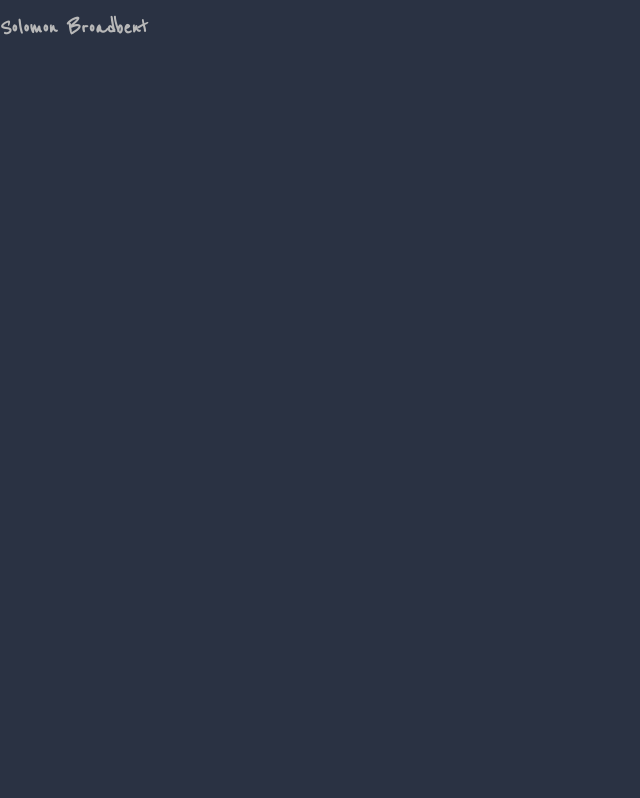
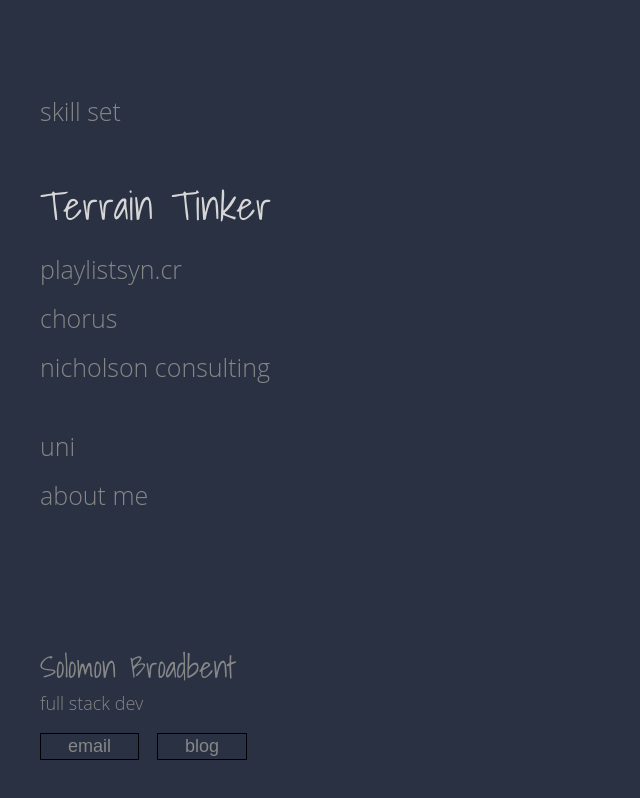
Before and after one commit to solomonbroadbent/personal-site, a Next.js app: page / in a window 1280 px wide. Shown: the whole page, without its empty margins (0-640 px from the left). Built offline with nearby package versions, Linux system fonts and the light colour scheme.

Commit message:
add start of navigation component

```diff
--- a/pages/_app.tsx
+++ b/pages/_app.tsx
@@ -1,4 +1,5 @@
 import '../styles/globals.css';
+import '../styles/utilities.css';
 import type { AppProps } from 'next/app';
 
 function MyApp({ Component, pageProps }: AppProps) {
--- a/pages/index.tsx
+++ b/pages/index.tsx
@@ -7,12 +7,57 @@ export default function Home() {
 		<main>
 			<Head>
 				<link
-					href='https://fonts.googleapis.com/css2?family=Reenie+Beanie&Open+Sans'
+					href='https://fonts.googleapis.com/css2?family=Shadows+Into+Light&Open+Sans'
 					rel='stylesheet'
+				/>
+				<meta
+					name='viewport'
+					content='viewport-fit=cover, width=device-width, initial-scale=1, minimum-scale=1'
 				/>
 				<title>sol</title>
 			</Head>
-			<h1>Solomon Broadbent</h1>
+			<header id={styles['landing-section']}>
+				<h1>Solomon Broadbent</h1>
+				<h2>Full Stack Dev</h2>
+			</header>
+			<section id={styles['navigation-section']}>
+				<div id={styles.links}>
+					<h1
+						className={`${styles.link} ${styles['link--extra-margin-bottom']} hoverable`}
+					>
+						skill set
+					</h1>
+					<h1 className={`${styles.link} ${styles['link--active']}`}>
+						terrain tinker
+					</h1>
+					<h1 className={`${styles.link} hoverable`}>playlistsyn.cr</h1>
+					<h1 className={`${styles.link} hoverable`}>chorus</h1>
+					<h1 className={`${styles.link} hoverable`}>nicholson consulting</h1>
+					<h1
+						className={`${styles.link} ${styles['link--extra-margin-top']} hoverable`}
+					>
+						uni
+					</h1>
+					<h1 className={`${styles.link} hoverable`}>about me</h1>
+				</div>
+				<div id={styles.contact}>
+					<h1>Solomon Broadbent</h1>
+					<h2>full stack dev</h2>
+					<button
+						id={styles['email-button']}
+						className={`${styles.button} hoverable`}
+					>
+						email
+					</button>
+					<button
+						id={styles['blog-button']}
+						className={`${styles.button} hoverable`}
+					>
+						blog
+					</button>
+				</div>
+			</section>
+			<section id={styles['main-section']}></section>
 		</main>
 	);
 }
--- a/styles/Home.module.css
+++ b/styles/Home.module.css
@@ -0,0 +1,77 @@
+#landing-section {
+	display: grid;
+	align-content: center;
+	justify-content: center;
+
+	display: none;
+}
+
+#navigation-section {
+	width: var(--responsive__navigation-section-width);
+
+	--root-vertical-padding: calc(var(--responsive__root-padding) * 2);
+	height: calc(100vh - var(--root-vertical-padding));
+
+	display: grid;
+
+	/*background-color: hsl(231, 23%, 21%);*/
+}
+
+#links {
+	align-self: center;
+}
+
+.link {
+	--link-margin: .75rem;
+	--link-margin--extra-margin: calc(var(--link-margin) * 3);
+
+	font-size: 1.25rem;
+	margin-top: var(--link-margin);
+	margin-bottom: var(--link-margin);
+
+	/* prevents hover from triggering when not over text */
+	width: fit-content;
+}
+
+.link--active {
+	font-family: var(--font-family-accent);
+	color: var(--color-text-light);
+	font-size: 2rem;
+	text-transform: capitalize;
+}
+
+.link--extra-margin-top {
+	margin-top: var(--link-margin--extra-margin);
+}
+
+.link--extra-margin-bottom {
+	margin-bottom: var(--link-margin--extra-margin);
+}
+
+#contact {
+	--contact--font-size: 0.9rem;
+
+	align-self: end;
+}
+
+#contact h1 {
+	font-family: var(--font-family-accent);
+	font-style: normal;
+}
+
+#contact h2 {
+	font-size: var(--contact--font-size);
+}
+
+#contact .button {
+	background-color: transparent;
+	border-style: solid;
+	border-width: 1px;
+	margin-top: var(--contact--font-size);
+	font-size: var(--contact--font-size);
+	padding: 0.1em 1.5em;
+}
+
+#contact .button:not(:last-child) {
+	margin-right: var(--contact--font-size);
+}
--- a/styles/globals.css
+++ b/styles/globals.css
@@ -1,36 +1,57 @@
+:root {
+	--color-background: hsl(221, 23%, 21%);
+	--color-text-light: hsl(0, 0%, 84%);
+	--color-text-medium: hsl(0, 0%, 72%);
+	--color-text-dark: hsl(0, 0%, 53%);
+	--color-text-accent: hsl(54, 48%, 52%);
+
+	--font-family-primary: 'Open Sans', sans-serif;
+	--font-family-accent: 'Shadows Into Light', cursive;
+
+	--breakpoint-narrow: 320px;
+	--breakpoint-medium: 768px;
+	--breakpoint-wide: 992px;
+
+	--responsive__font-size: 20px;
+	--responsive__root-padding: clamp(10px, 5vmin, 100px);
+	--responsive__navigation-section-width: calc(100vw - var(--responsive__root-padding) * 2);
+}
+
+*, *::before, *::after {
+	box-sizing: inherit;
+	padding: 0;
+	margin: 0;
+	font-weight: lighter;
+}
+
 html {
-	--color-background: #2A3243;
-	--color-text-medium: #B8B8B8;
-	--color-text-dark: #888888;
-
-	font-size: 20px;
+	box-sizing: border-box;
+	font-size: var(--responsive__font-size);
 	background-color: var(--color-background);
 
-	font-family: 'Open Sans', sans-serif;
+	font-family: var(--font-family-primary);
+	color: var(--color-text-dark);
+	border-color: var(--color-text-dark);
+
+	min-width: var(--breakpoint-narrow);
+	overflow: scroll;
+
+	padding: var(--responsive__root-padding);
 }
 
-@media(min-width: 400px) {
-	html {
-		font-size: 15px;
+button {
+	color: var(--color-text-dark);
+}
+
+/*@media(min-width: env(--breakpoint-medium)) {*/
+@media(min-width: 768px) {
+	:root {
+		--responsive__navigation-section-width: 30vw;
 	}
 }
 
-@media(min-width: 900px) {
-	html {
-		font-size: 12px;
+/*@media(min-width: env(--breakpoint-wide)) {*/
+@media(min-width: 992px) {
+	:root {
 	}
 }
-
-html, body {
-	padding: 0;
-	margin: 0;
-}
-
-* {
-	box-sizing: border-box;
-}
-
-h1, h2, h3, h4 {
-	font-family: 'Reenie Beanie', cursive;
-	color: var(--color-text-medium);
-}
--- /dev/null
+++ b/styles/utilities.css
@@ -0,0 +1,5 @@
+.hoverable:hover {
+	color: var(--color-text-accent);
+	border-color: var(--color-text-accent);
+	cursor: pointer;
+}
```
